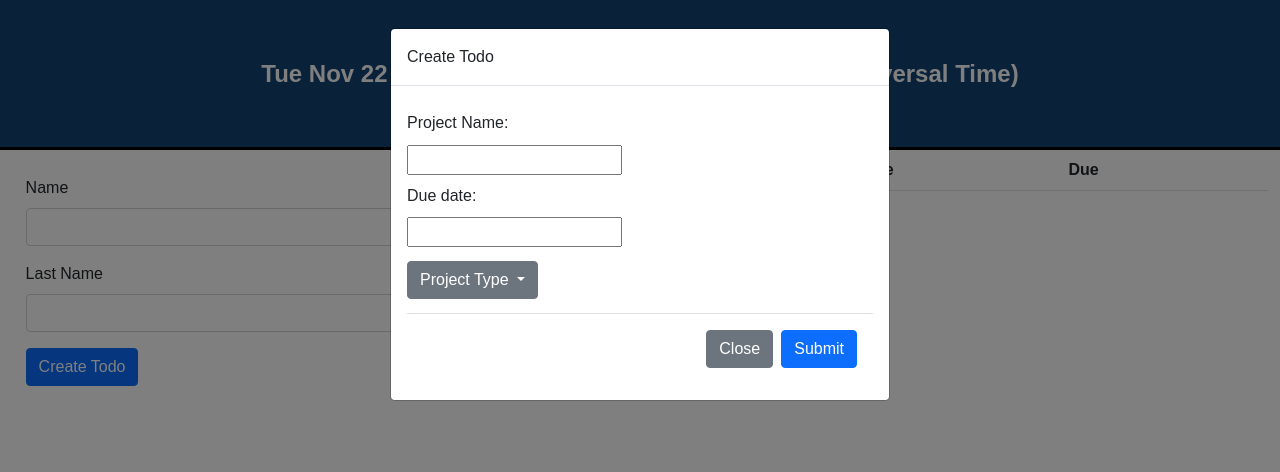
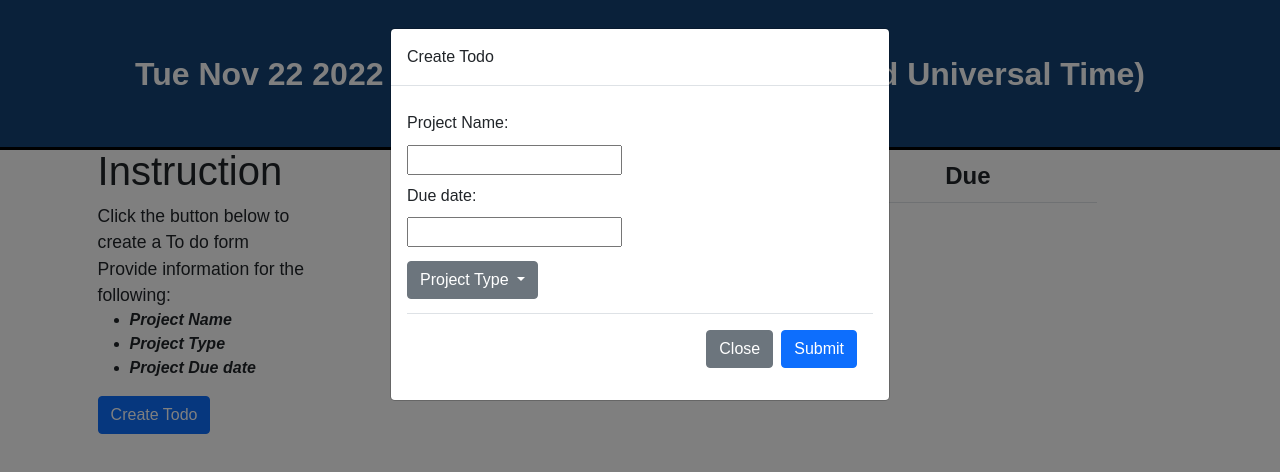
Before and after one commit to erive92d/To-do-list, a plain HTML site: page index.html in a window 1280 px wide. Both pictures are taken after a click on the button "Create Todo". Drawn offline with nearby package versions, Linux system fonts and the light colour scheme.

Commit message:
updated table

```diff
--- a/assets/styles.css
+++ b/assets/styles.css
@@ -1,9 +1,14 @@
 body {
     font-family: 'Patrick Hand',sans-serif;
+    padding: 0;
+    margin: 0;
+
+
 }
 
 nav {
     display: flex;
+
     align-items: center;
     justify-content: center;
     height: 150px;
@@ -11,22 +16,30 @@ nav {
     background-color: #144375;
     color: white;
 }
+
+
 #time-date {
-    font-size: 150%;
+    font-size: 200%;
     font-weight: 700;
 }
 
 
 .row {
-    width: 50%;
+    width: 40%;
     display: inline-block;
-    flex-direction: column;
-    padding: 2%;
+    padding: 1%;
+    margin-left: 6%;
 
 }
 .table {
-    width: 50%;
     display: inline-block;
+    width: 40%;
+
+
+}
+
+.table th {
+    font-size: 150%;
 }
 .form-control {
     width: 400px;
@@ -50,3 +63,18 @@ th {
 
 
 }
+#instruction {
+    font-weight: 500;
+}
+.col-md-6 {
+    margin: 0;
+}
+.info {
+    margin: 0;
+    font-size: 110%;
+}
+.col-md-6 li {
+    font-weight: 600;
+    font-style:italic;
+
+}
--- a/index.html
+++ b/index.html
@@ -1,37 +1,45 @@
 <!DOCTYPE html>
 <html lang="en">
-
   <head>
-  <meta charset="UTF-8">
-  <meta http-equiv="X-UA-Compatible" content="IE=edge">
-  <meta name="viewport" content="width=device-width, initial-scale=1.0">
+    <meta charset="UTF-8" />
+    <meta http-equiv="X-UA-Compatible" content="IE=edge" />
+    <meta name="viewport" content="width=device-width, initial-scale=1.0" />
     <title>Document</title>
-  <link rel="stylesheet"
-          href="https://fonts.googleapis.com/css2?family=Crimson+Pro">
-  <link rel="stylesheet" href="https://code.jquery.com/ui/1.12.1/themes/base/jquery-ui.css" />
-  <link href="https://cdn.jsdelivr.net/npm/bootstrap@5.1.3/dist/css/bootstrap.min.css" rel="stylesheet"
-    integrity="sha384-1BmE4kWBq78iYhFldvKuhfTAU6auU8tT94WrHftjDbrCEXSU1oBoqyl2QvZ6jIW3" crossorigin="anonymous">
-  <link rel="stylesheet" href="./assets/styles.css">
-
-
+    <link
+      rel="stylesheet"
+      href="https://fonts.googleapis.com/css2?family=Crimson+Pro"
+    />
+    <link
+      rel="stylesheet"
+      href="https://code.jquery.com/ui/1.12.1/themes/base/jquery-ui.css"
+    />
+    <link
+      href="https://cdn.jsdelivr.net/npm/bootstrap@5.1.3/dist/css/bootstrap.min.css"
+      rel="stylesheet"
+      integrity="sha384-1BmE4kWBq78iYhFldvKuhfTAU6auU8tT94WrHftjDbrCEXSU1oBoqyl2QvZ6jIW3"
+      crossorigin="anonymous"
+    />
+    <link rel="stylesheet" href="./assets/styles.css" />
   </head>
 
   <body>
     <nav>
-
       <header id="time-date"></header>
     </nav>
 
-
     <form class="row g-3">
     <div class="col-md-6">
-      <label for="inputEmail4" class="form-label">Name</label>
-      <input type="email" class="form-control" id="inputEmail4">
+      <h1 id="instruction">Instruction</h1>
+    <p class="info">Click the button below to create a To do form</p>
+    <p class="info">Provide information for the following:</p>
+    <ul>
+      <li>Project Name</li>
+      <li>Project Type</li>
+      <li>Project Due date</li>
+
+    </ul>
     </div>
-    <div class="col-md-6">
-      <label for="inputPassword4" class="form-label">Last Name</label>
-      <input type="password" class="form-control" id="inputPassword4">
-    </div>
+
     <div class="col-12">
       <button type="button" class="btn btn-primary" data-bs-toggle="modal" data-bs-target="#staticBackdrop">
         Create Todo
@@ -40,26 +48,41 @@
     </div>
   </form>
 
-  <!-- Button trigger modal -->
-
-  <!-- Modal -->
-  <div class="modal fade" id="staticBackdrop" data-bs-backdrop="static" data-bs-keyboard="false" tabindex="-1"
-    aria-labelledby="staticBackdropLabel" aria-hidden="true">
+      <div
+        class="modal fade"
+        id="staticBackdrop"
+        data-bs-backdrop="static"
+        data-bs-keyboard="false"
+        tabindex="-1"
+        aria-labelledby="staticBackdropLabel"
+        aria-hidden="true"
+      >
         <div class="modal-dialog">
           <div class="modal-content">
             <div class="modal-header">
-          <h1 class="modal-title fs-5" id="staticBackdropLabel">Modal title</h1>
-          <button type="button" class="btn-close" data-bs-dismiss="modal" aria-label="Close"></button>
+              <h1 class="modal-title fs-5" id="staticBackdropLabel">
+                Modal title
+              </h1>
+              <button
+                type="button"
+                class="btn-close"
+                data-bs-dismiss="modal"
+                aria-label="Close"
+              ></button>
             </div>
             <form class="modal-body" id="form">
               <label for="todo-name" class="todo-form">Project Name: </label>
-          <input type="text" id="todo-name" class="todo-control">
+              <input type="text" id="todo-name" class="todo-control" />
 
               <label for="date" class="todo-form">Due date:</label>
-          <input type="text" name="date" id="date">
+              <input type="text" name="date" id="date" />
               <div class="dropdown">
-            <button class="btn btn-secondary dropdown-toggle" type="button" data-bs-toggle="dropdown"
-              aria-expanded="false">
+                <button
+                  class="btn btn-secondary dropdown-toggle"
+                  type="button"
+                  data-bs-toggle="dropdown"
+                  aria-expanded="false"
+                >
                   Project Type
                 </button>
                 <ul class="dropdown-menu">
@@ -69,17 +92,22 @@
                 </ul>
               </div>
 
-
               <div class="modal-footer">
-            <button type="button" class="btn btn-secondary" data-bs-dismiss="modal">Close</button>
-            <button type="submit" class="btn btn-primary" id="submittest">Submit</button>
+                <button
+                  type="button"
+                  class="btn btn-secondary"
+                  data-bs-dismiss="modal"
+                >
+                  Close
+                </button>
+                <button type="submit" class="btn btn-primary" id="submittest">
+                  Submit
+                </button>
               </div>
             </form>
           </div>
         </div>
       </div>
-
-
 
       <table class="table">
         <thead>
@@ -88,20 +116,14 @@
             <th scope="col">Type</th>
             <th scope="col">Due</th>
           </tr>
-
-
         </thead>
-    <tbody>
-
-    </tbody>
+        <tbody></tbody>
       </table>
+    </div>
 
     <script src=" https://cdn.jsdelivr.net/npm/bootstrap@5.2.2/dist/js/bootstrap.bundle.min.js"></script>
     <script src="https://code.jquery.com/jquery-1.12.4.js"></script>
     <script src="https://code.jquery.com/ui/1.12.1/jquery-ui.js"></script>
     <script src="./assets/script.js"></script>
-
-
   </body>
-
 </html>
```
Lines whose indentation alone changed are shown as unchanged.
